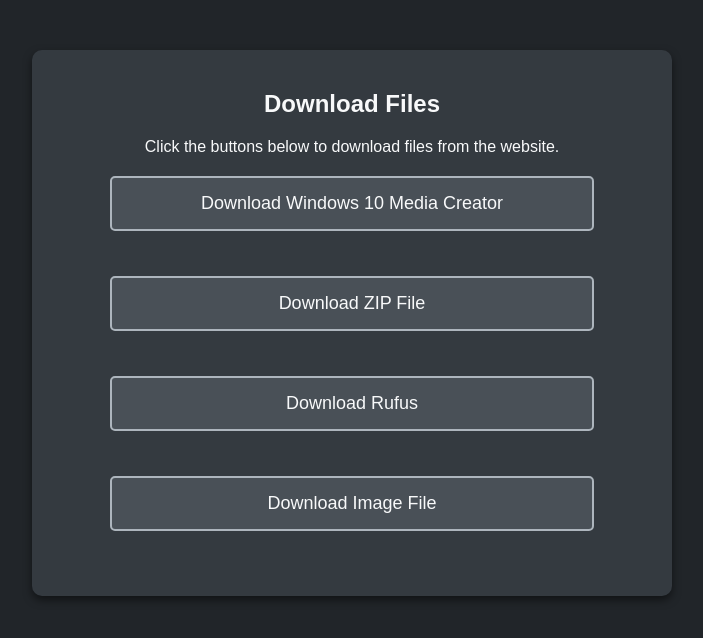
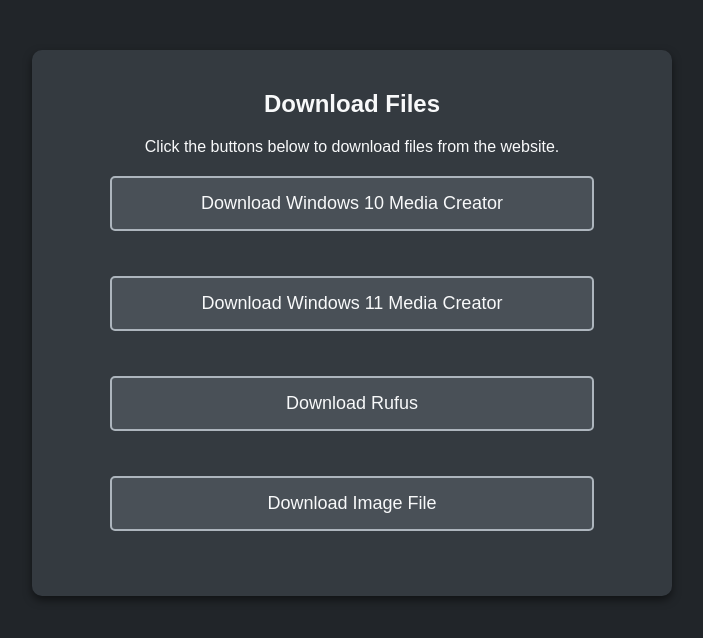
Before and after one commit to Somexvokk/webdownloader, a plain HTML site: page index.html in a window 1280 px wide. Shown: the whole page, without its empty margins (288-991 px from the left). Drawn offline with Linux system fonts and the light colour scheme.

Commit message:
Update index.html

```diff
--- a/index.html
+++ b/index.html
@@ -58,7 +58,7 @@
                 <a href="files/MediaCreationTool_22H2.exe" class="download-button" download>Download Windows 10 Media Creator</a>
             </div>
             <div class="file-item">
-                <a href="files/sample2.zip" class="download-button" download>Download ZIP File</a>
+                <a href="files/MediaCreationTool_Win11_23H2.exe" class="download-button" download>Download Windows 11 Media Creator</a>
             </div>
             <div class="file-item">
                 <a href="files/rufus-4.5.exe" class="download-button" download>Download Rufus</a>
```
